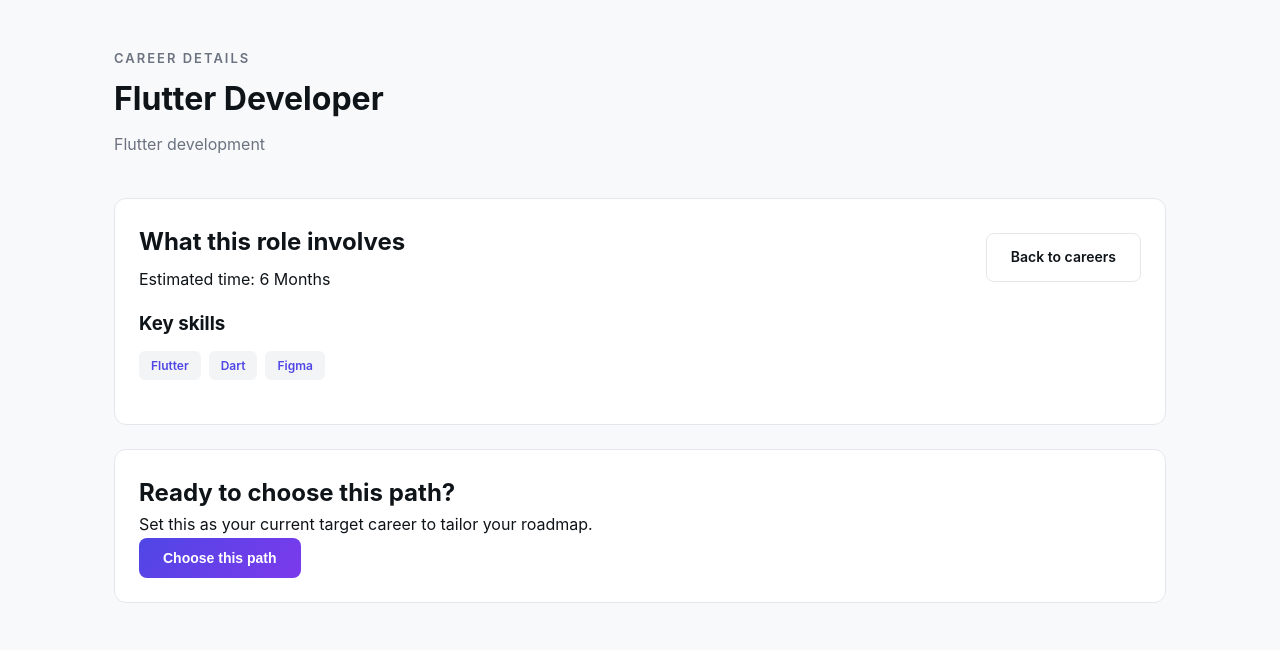
After one commit to RawanMahmoud20/careerpath-ai, a Django app: page /careers/1/ in a window 1280 px wide. The commit adds this page. Shown: the top 650 px of the page. Run offline with Django 5.2, Linux system fonts and the light colour scheme; data comes from the database, SQL or seed files in the repository; both versions use the stored data as it was after the commit.

Commit message:
initial career details

```diff
--- /dev/null
+++ b/careerpath_ai/careers/templates/careers/career_detail.html
@@ -0,0 +1,42 @@
+{% extends 'dashboard/base.html' %}
+{% block title %}{{ career.title }} — CareerPath AI{% endblock %}
+
+{% block content %}
+<div class="container">
+  <div class="page-header">
+    <div class="page-eyebrow">Career details</div>
+    <h1 class="page-title">{{ career.title }}</h1>
+    <p class="page-subtitle">{{ career.description }}</p>
+  </div>
+
+  <div class="card" style="padding: 24px; margin-bottom: 24px;">
+    <div class="flex-between" style="margin-bottom: 16px;">
+      <div>
+        <h2 style="margin: 0;">What this role involves</h2>
+        <p class="text-muted" style="margin: 6px 0 0;">Estimated time: {{ career.estimated_time }}</p>
+      </div>
+      <a href="{% url 'careers:list' %}" class="btn-secondary">Back to careers</a>
+    </div>
+
+    {% if career.required_skills.all %}
+      <h3 style="margin-bottom: 12px;">Key skills</h3>
+      <div class="skill-tags">
+        {% for skill in career.required_skills.all %}
+          <span class="skill-tag">{{ skill.name }}</span>
+        {% endfor %}
+      </div>
+    {% else %}
+      <p class="text-muted">No skills have been attached to this career yet.</p>
+    {% endif %}
+  </div>
+
+  <div class="card" style="padding: 24px;">
+    <h2 style="margin-top: 0;">Ready to choose this path?</h2>
+    <p class="text-muted">Set this as your current target career to tailor your roadmap.</p>
+    <form method="post" action="{% url 'careers:choose' career.id %}">
+      {% csrf_token %}
+      <button type="submit" class="btn-primary">Choose this path</button>
+    </form>
+  </div>
+</div>
+{% endblock %}
--- a/careerpath_ai/careers/templates/careers/careers.html
+++ b/careerpath_ai/careers/templates/careers/careers.html
@@ -34,6 +34,8 @@
       </div>
       {% endif %}
 
+      <a href="{% url 'careers:detail' career.id %}" class="btn-ghost btn-full" style="margin-top: 8px;">View details</a>
+
       <form method="post" action="{% url 'careers:choose' career.id %}" style="margin-top: auto;">
         {% csrf_token %}
         {% if career.id == selected_id %}
--- a/careerpath_ai/careers/urls.py
+++ b/careerpath_ai/careers/urls.py
@@ -5,5 +5,6 @@ app_name = 'careers'
 
 urlpatterns = [
     path('', views.career_list, name='list'),
+    path('<int:career_id>/', views.career_detail, name='detail'),
     path('<int:career_id>/choose/', views.choose_career, name='choose'),
 ]
--- a/careerpath_ai/careers/views.py
+++ b/careerpath_ai/careers/views.py
@@ -4,6 +4,12 @@ from django.contrib import messages
 from django.views.decorators.http import require_POST
 
 from .models import Career, SelectedCareer
+
+
+def career_detail(request, career_id):
+    """Show detailed information about a specific career path."""
+    career = get_object_or_404(Career.objects.prefetch_related('required_skills'), id=career_id)
+    return render(request, 'careers/career_detail.html', {'career': career})
 
 
 @login_required
```
Also changed, not shown: careerpath_ai/core/templates/landing.html (+16 -9 lines), careerpath_ai/db.sqlite3.
